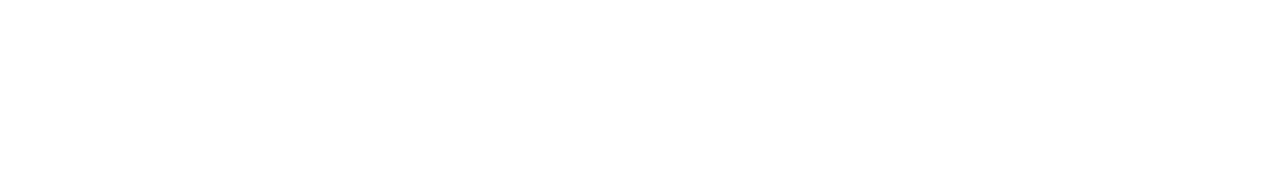
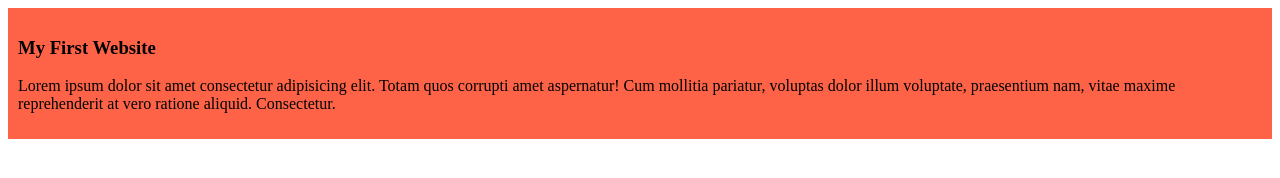
Before and after one commit to sajib491/my-simple-website, a plain HTML site: page index.html in a window 1280 px wide. Drawn offline with Linux system fonts and the light colour scheme.

Commit message:
added the first blog

```diff
--- a/index.html
+++ b/index.html
@@ -4,8 +4,13 @@
     <meta charset="UTF-8">
     <meta name="viewport" content="width=device-width, initial-scale=1.0">
     <title>My Simple Website</title>
+    <link rel="stylesheet" href="styles/blog.css">
 </head>
 <body>
+    <div>
+        <h3>My First Website</h3>
+        <p>Lorem ipsum dolor sit amet consectetur adipisicing elit. Totam quos corrupti amet aspernatur! Cum mollitia pariatur, voluptas dolor illum voluptate, praesentium nam, vitae maxime reprehenderit at vero ratione aliquid. Consectetur.</p>
+    </div>
 
 </body>
 </html>
--- /dev/null
+++ b/styles/blog.css
@@ -0,0 +1,4 @@
+div{
+    background-color: tomato;
+    padding: 10px;
+}
```
